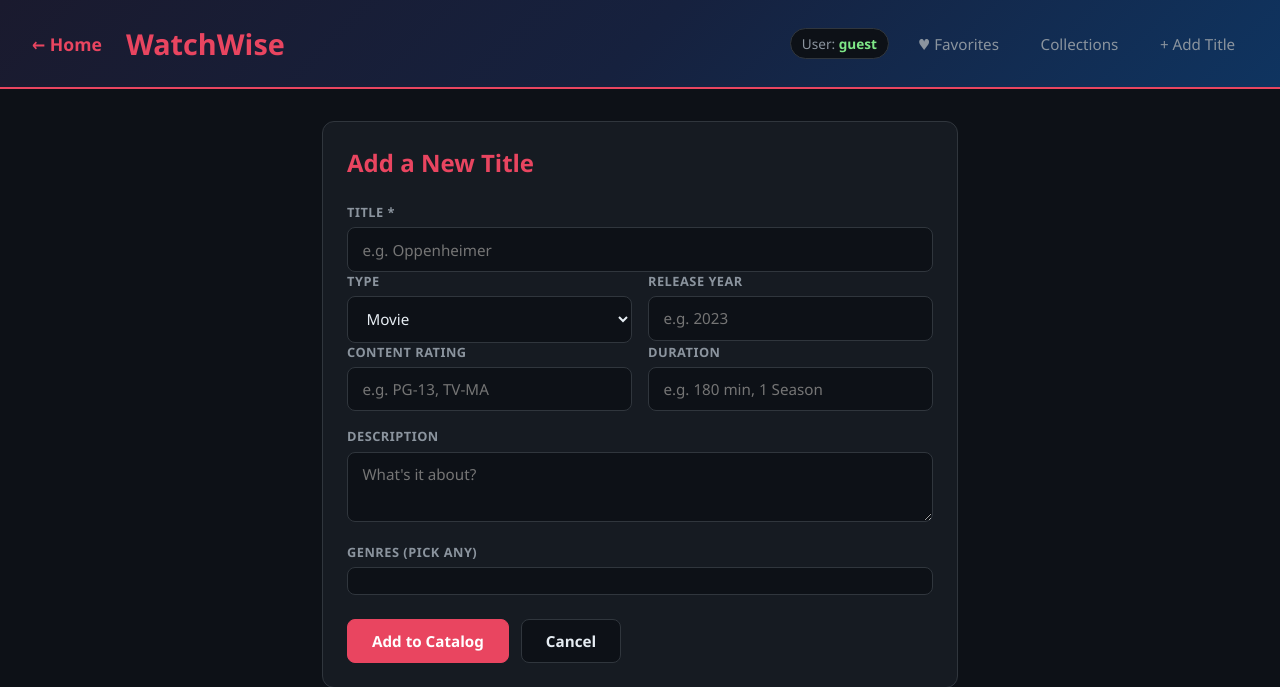
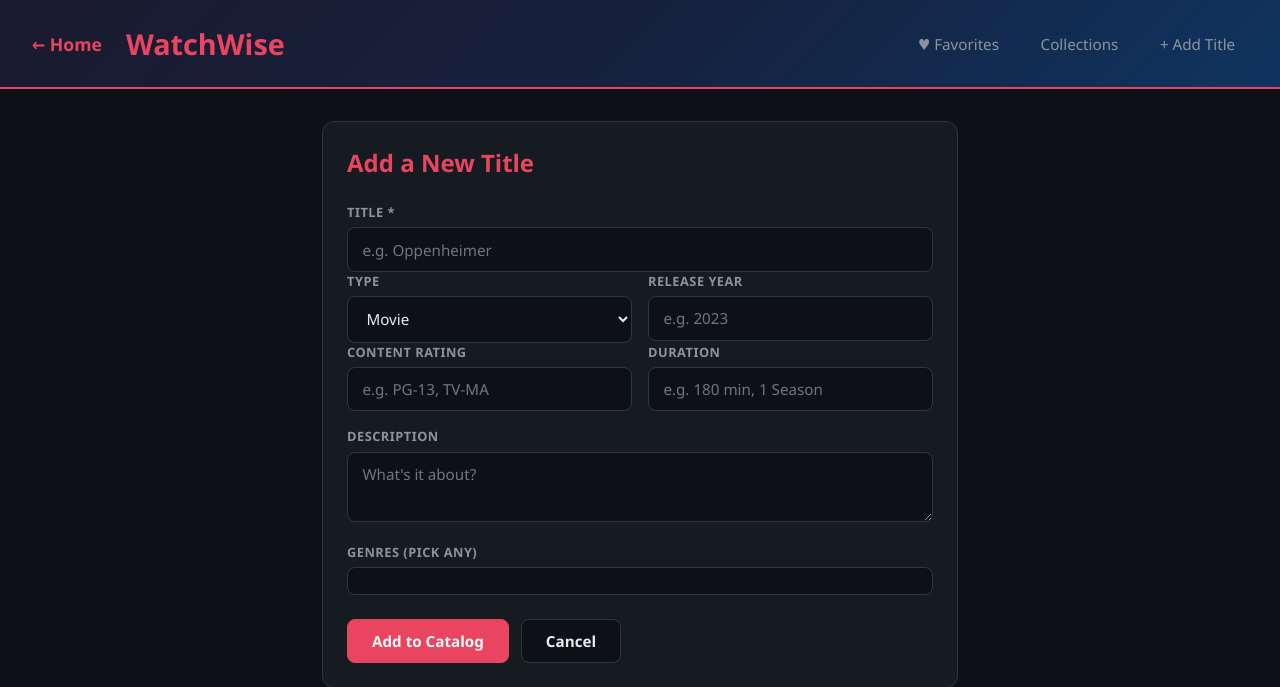
Before and after one commit to bigboykA/watch-wise, a Flask app: page /add-title in a window 1280 px wide. Shown: the top 687 px of the page. Run offline with Flask 3, Linux system fonts and the light colour scheme; data that the repository does not hold is empty.

Commit message:
made changes

```diff
--- a/app.py
+++ b/app.py
@@ -1,9 +1,12 @@
-from flask import Flask, render_template, request, redirect, url_for, session, flash
+from flask import Flask, render_template, request, redirect, url_for, flash
 import sqlite3
 
 app = Flask(__name__)
 app.secret_key = "watchwise-csc310-demo-secret"
 DATABASE = "netflix.db"
+# Single-user app: favorites/collections DB rows use this label.
+APP_USER = "guest"
+app.jinja_env.globals["APP_USER"] = APP_USER
 
 
 def get_db():
@@ -11,6 +14,38 @@ def get_db():
     conn.row_factory = sqlite3.Row
     conn.execute("PRAGMA foreign_keys = ON")
     return conn
+
+
+def parse_score_value(score_str):
+    """Return score in [0, 10] or None if invalid."""
+    try:
+        v = float((score_str or "").strip())
+        if not (0 <= v <= 10):
+            raise ValueError
+        return v
+    except ValueError:
+        return None
+
+
+def parse_optional_year(release_year):
+    """Return (year_int_or_None, error_message_or_None)."""
+    s = (release_year or "").strip()
+    if not s:
+        return None, None
+    try:
+        return int(s), None
+    except ValueError:
+        return None, "Release year must be a number."
+
+
+def collection_owned(conn, collection_id, user):
+    return (
+        conn.execute(
+            "SELECT 1 FROM collections WHERE collection_id = ? AND user_label = ?",
+            (collection_id, user),
+        ).fetchone()
+        is not None
+    )
 
 
 def init_extra_tables():
@@ -50,24 +85,6 @@ def init_extra_tables():
     """)
     conn.commit()
     conn.close()
-
-
-def current_user():
-    """Return the current fake-user label from the session (default: 'guest')."""
-    return session.get("user_label", "guest")
-
-
-@app.context_processor
-def inject_user():
-    return {"current_user": current_user()}
-
-
-@app.route("/set-user", methods=["POST"])
-def set_user():
-    name = (request.form.get("user_label") or "").strip()
-    if name:
-        session["user_label"] = name[:50]
-    return redirect(request.referrer or url_for("index"))
 
 
 @app.route("/")
@@ -151,7 +168,7 @@ def index():
 @app.route("/title/<show_id>")
 def title_detail(show_id):
     conn = get_db()
-    user = current_user()
+    user = APP_USER
 
     title = conn.execute(
         "SELECT * FROM titles WHERE show_id = ?", (show_id,)
@@ -231,15 +248,10 @@ def title_detail(show_id):
 
 @app.route("/title/<show_id>/review", methods=["POST"])
 def add_review(show_id):
-    username = (request.form.get("username") or current_user()).strip()[:50]
-    score = request.form.get("score", "").strip()
+    username = (request.form.get("username") or APP_USER).strip()[:50]
     review_text = (request.form.get("review_text") or "").strip()
-
-    try:
-        score_val = float(score)
-        if not (0 <= score_val <= 10):
-            raise ValueError
-    except ValueError:
+    score_val = parse_score_value(request.form.get("score", ""))
+    if score_val is None:
         flash("Score must be a number between 0 and 10.")
         return redirect(url_for("title_detail", show_id=show_id))
 
@@ -260,14 +272,9 @@ def add_review(show_id):
 
 @app.route("/review/<int:review_id>/edit", methods=["POST"])
 def edit_review(review_id):
-    score = request.form.get("score", "").strip()
     review_text = (request.form.get("review_text") or "").strip()
-
-    try:
-        score_val = float(score)
-        if not (0 <= score_val <= 10):
-            raise ValueError
-    except ValueError:
+    score_val = parse_score_value(request.form.get("score", ""))
+    if score_val is None:
         flash("Score must be a number between 0 and 10.")
         return redirect(request.referrer or url_for("index"))
 
@@ -309,7 +316,7 @@ def delete_review(review_id):
 
 @app.route("/title/<show_id>/favorite", methods=["POST"])
 def toggle_favorite(show_id):
-    user = current_user()
+    user = APP_USER
     conn = get_db()
     exists = conn.execute(
         "SELECT 1 FROM favorites WHERE user_label = ? AND show_id = ?",
@@ -334,7 +341,7 @@ def toggle_favorite(show_id):
 
 @app.route("/favorites")
 def favorites():
-    user = current_user()
+    user = APP_USER
     conn = get_db()
     rows = conn.execute("""
         SELECT t.show_id, t.title, t.type, t.release_year, t.rating, t.duration, t.description,
@@ -372,10 +379,9 @@ def edit_title(show_id):
             conn.close()
             return redirect(url_for("edit_title", show_id=show_id))
 
-        try:
-            year_val = int(release_year) if release_year else None
-        except ValueError:
-            flash("Release year must be a number.")
+        year_val, year_err = parse_optional_year(release_year)
+        if year_err:
+            flash(year_err)
             conn.close()
             return redirect(url_for("edit_title", show_id=show_id))
 
@@ -428,10 +434,9 @@ def add_title():
             conn.close()
             return redirect(url_for("add_title"))
 
-        try:
-            year_val = int(release_year) if release_year else None
-        except ValueError:
-            flash("Release year must be a number.")
+        year_val, year_err = parse_optional_year(release_year)
+        if year_err:
+            flash(year_err)
             conn.close()
             return redirect(url_for("add_title"))
 
@@ -470,16 +475,13 @@ def delete_title(show_id):
         flash("Title not found.")
         return redirect(url_for("index"))
 
-    # Manually cascade across junctions (these tables don't have ON DELETE CASCADE).
+    # Junction tables without ON DELETE CASCADE from titles.
     conn.execute("DELETE FROM title_actors    WHERE show_id = ?", (show_id,))
     conn.execute("DELETE FROM title_directors WHERE show_id = ?", (show_id,))
     conn.execute("DELETE FROM title_genres    WHERE show_id = ?", (show_id,))
     conn.execute("DELETE FROM title_countries WHERE show_id = ?", (show_id,))
-    # reviews / favorites / collection_items use ON DELETE CASCADE, but be explicit anyway.
-    conn.execute("DELETE FROM reviews          WHERE show_id = ?", (show_id,))
-    conn.execute("DELETE FROM favorites        WHERE show_id = ?", (show_id,))
-    conn.execute("DELETE FROM collection_items WHERE show_id = ?", (show_id,))
-    conn.execute("DELETE FROM titles           WHERE show_id = ?", (show_id,))
+    # reviews, favorites, collection_items reference titles with ON DELETE CASCADE.
+    conn.execute("DELETE FROM titles WHERE show_id = ?", (show_id,))
     conn.commit()
     conn.close()
     flash(f"Deleted '{title['title']}'.")
@@ -488,9 +490,9 @@ def delete_title(show_id):
 
 # ----------- CUSTOM COLLECTIONS (full CRUD) -----------
 
-@app.route("/collections", methods=["GET"])
+@app.route("/collections")
 def collections_list():
-    user = current_user()
+    user = APP_USER
     conn = get_db()
     rows = conn.execute("""
         SELECT c.collection_id, c.name, c.created_at,
@@ -507,7 +509,7 @@ def collections_list():
 
 @app.route("/collections/new", methods=["POST"])
 def create_collection():
-    user = current_user()
+    user = APP_USER
     name = (request.form.get("name") or "").strip()
     if not name:
         flash("Collection name is required.")
@@ -525,7 +527,7 @@ def create_collection():
 
 @app.route("/collections/<int:collection_id>")
 def collection_detail(collection_id):
-    user = current_user()
+    user = APP_USER
     conn = get_db()
     collection = conn.execute(
         "SELECT * FROM collections WHERE collection_id = ? AND user_label = ?",
@@ -549,7 +551,7 @@ def collection_detail(collection_id):
 
 @app.route("/collections/<int:collection_id>/rename", methods=["POST"])
 def rename_collection(collection_id):
-    user = current_user()
+    user = APP_USER
     new_name = (request.form.get("name") or "").strip()
     if not new_name:
         flash("New name is required.")
@@ -567,10 +569,8 @@ def rename_collection(collection_id):
 
 @app.route("/collections/<int:collection_id>/delete", methods=["POST"])
 def delete_collection(collection_id):
-    user = current_user()
+    user = APP_USER
     conn = get_db()
-    # ON DELETE CASCADE removes collection_items, but be explicit for clarity.
-    conn.execute("DELETE FROM collection_items WHERE collection_id = ?", (collection_id,))
     conn.execute(
         "DELETE FROM collections WHERE collection_id = ? AND user_label = ?",
         (collection_id, user),
@@ -583,13 +583,9 @@ def delete_collection(collection_id):
 
 @app.route("/collections/<int:collection_id>/add/<show_id>", methods=["POST"])
 def add_to_collection(collection_id, show_id):
-    user = current_user()
+    user = APP_USER
     conn = get_db()
-    owner = conn.execute(
-        "SELECT 1 FROM collections WHERE collection_id = ? AND user_label = ?",
-        (collection_id, user),
-    ).fetchone()
-    if owner is None:
+    if not collection_owned(conn, collection_id, user):
         conn.close()
         flash("Not your collection.")
         return redirect(request.referrer or url_for("collections_list"))
@@ -605,13 +601,9 @@ def add_to_collection(collection_id, show_id):
 
 @app.route("/collections/<int:collection_id>/remove/<show_id>", methods=["POST"])
 def remove_from_collection(collection_id, show_id):
-    user = current_user()
+    user = APP_USER
     conn = get_db()
-    owner = conn.execute(
-        "SELECT 1 FROM collections WHERE collection_id = ? AND user_label = ?",
-        (collection_id, user),
-    ).fetchone()
-    if owner is None:
+    if not collection_owned(conn, collection_id, user):
         conn.close()
         flash("Not your collection.")
         return redirect(request.referrer or url_for("collections_list"))
--- a/static/style.css
+++ b/static/style.css
@@ -72,17 +72,6 @@ header.hero .nav-links a {
 }
 header.hero .nav-links a:hover { border-color: #e94560; color: #e94560; }
 
-.user-badge {
-    font-size: 0.85rem;
-    color: #8b949e;
-    background: #0d1117;
-    border: 1px solid #30363d;
-    padding: 0.3rem 0.7rem;
-    border-radius: 20px;
-}
-header.hero .user-badge { background: rgba(13, 17, 23, 0.5); }
-.user-badge strong { color: #7ee787; }
-
 /* ---------- Layout ---------- */
 
 .container { max-width: 1200px; margin: 0 auto; padding: 2rem; }
@@ -144,13 +133,10 @@ header.hero .user-badge { background: rgba(13, 17, 23, 0.5); }
     letter-spacing: 0.5px;
 }
 
-.btn-row { display: flex; gap: 0.5rem; align-items: end; }
-
 /* ---------- Form inputs (universal) ---------- */
 
 input[type="text"],
 input[type="number"],
-input[type="email"],
 textarea,
 select {
     width: 100%;
@@ -236,7 +222,7 @@ input:focus, textarea:focus, select:focus { outline: none; border-color: #e94560
 .btn-heart { border-color: #e94560; color: #e94560; }
 .btn-heart.active { background: #e94560; color: white; }
 
-.btn-row { display: flex; gap: 0.75rem; margin-top: 1.5rem; }
+.btn-row { display: flex; gap: 0.75rem; align-items: center; flex-wrap: wrap; margin-top: 1.5rem; }
 
 .inline-form { display: inline; }
 
@@ -348,7 +334,7 @@ input:focus, textarea:focus, select:focus { outline: none; border-color: #e94560
 .review-text   { color: #8b949e; line-height: 1.5; margin-bottom: 0.5rem; }
 .review-actions { display: flex; gap: 0.5rem; align-items: flex-start; }
 .review-edit-form { margin-top: 0.5rem; }
-.review-edit-form summary { cursor: pointer; }
+.review-actions details summary { cursor: pointer; }
 
 /* ---------- Collections list rows ---------- */
 
--- a/templates/base.html
+++ b/templates/base.html
@@ -14,10 +14,7 @@
         </a>
         <h1>WatchWise</h1>
         <div class="nav-links">
-            <span class="user-badge">User: <strong>{{ current_user }}</strong></span>
-            <a href="/favorites">&#9829; Favorites</a>
-            <a href="/collections">Collections</a>
-            <a href="/add-title">+ Add Title</a>
+            {% include 'inc/top_nav.html' %}
         </div>
     </header>
     {% endblock %}
--- a/templates/detail.html
+++ b/templates/detail.html
@@ -103,7 +103,7 @@
 
         <form method="POST" action="/title/{{ title['show_id'] }}/review" class="mb-1">
             <div class="form-row">
-                <input type="text" name="username" placeholder="Your username" value="{{ current_user }}" required>
+                <input type="text" name="username" placeholder="Your username" value="{{ APP_USER }}" required>
                 <input type="number" name="score" step="0.1" min="0" max="10" placeholder="Score 0-10" required>
             </div>
             <textarea name="review_text" placeholder="Write your review (optional)"></textarea>
--- /dev/null
+++ b/templates/inc/top_nav.html
@@ -0,0 +1,3 @@
+<a href="{{ url_for('favorites') }}">&#9829; Favorites</a>
+<a href="{{ url_for('collections_list') }}">Collections</a>
+<a href="{{ url_for('add_title') }}">+ Add Title</a>
--- a/templates/index.html
+++ b/templates/index.html
@@ -4,10 +4,7 @@
 {% block header %}
 <header class="hero">
     <div class="nav-links">
-        <span class="user-badge">User: <strong>{{ current_user }}</strong></span>
-        <a href="/favorites">&#9829; Favorites</a>
-        <a href="/collections">Collections</a>
-        <a href="/add-title">+ Add Title</a>
+        {% include 'inc/top_nav.html' %}
     </div>
     <h1>WatchWise</h1>
     <p>Discover movies and shows that match your taste &mdash; no endless scrolling required.</p>
```
